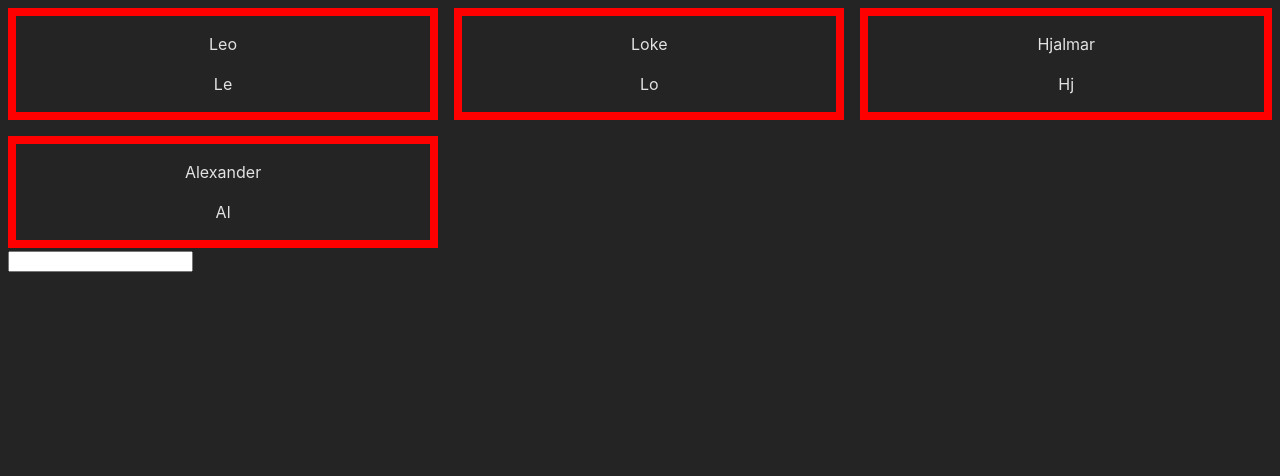
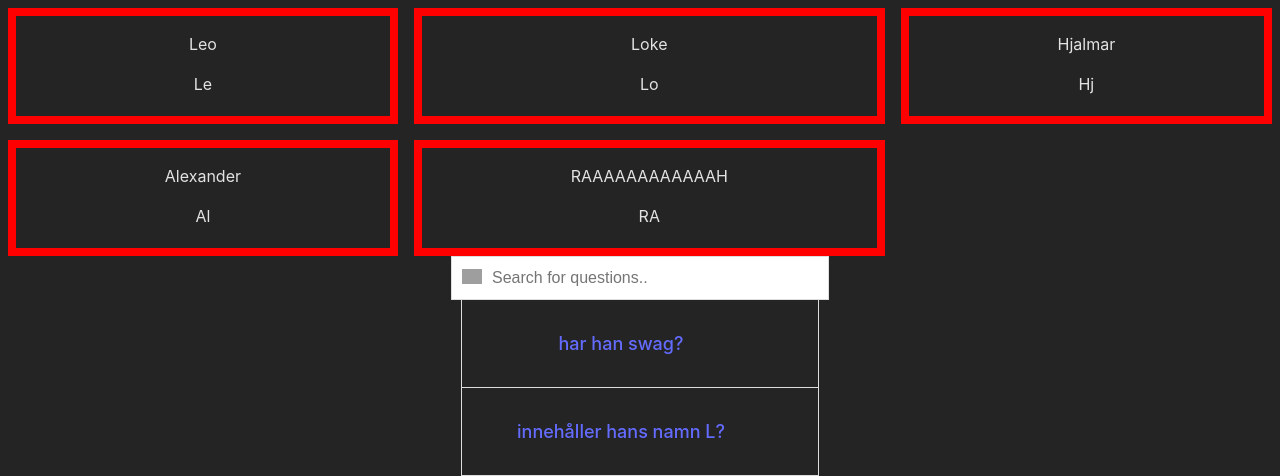
Before and after one commit to TE4-Umea/guess-who, a Vue app: page / in a window 1280 px wide. Shown: the top 476 px of the page. Built offline with nearby package versions, Linux system fonts and the light colour scheme; grey boxes are pictures that could not be loaded.

Commit message:
nästan sök function + frågor

```diff
--- a/src/App.vue
+++ b/src/App.vue
@@ -7,25 +7,137 @@
             </div>
         </div>
     </div>
-    <input>
+    <div id="searchField">
+        <input type="text" id="myInput" onkeyup="search()" placeholder="Search for questions.." />
+        <ul id="myUL">
+            <li v-for="(question, index) in  questions " :key="index" v-on:click="">
+                <a v-on:click="() => { runScript(question.command) }">
+                    <p>{{ question.text }}</p>
+                </a>
+            </li>
+        </ul>
+    </div>
 </template>
 
 <script>
+
 export default {
     data() {
         return {
             characters: [
-                { name: "Leo", text: "Le", isHidden: false },
-                { name: "Loke", text: "Lo", isHidden: false },
-                { name: "Hjalmar", text: "Hj", isHidden: false },
-                { name: "Alexander", text: "Al", isHidden: false },
+                { name: "Leo", text: "Le", isHidden: false, swag: false },
+                { name: "Loke", text: "Lo", isHidden: false, swag: false },
+                { name: "Hjalmar", text: "Hj", isHidden: false, swag: false },
+                { name: "Alexander", text: "Al", isHidden: false, swag: true },
+                { name: "RAAAAAAAAAAAAH", text: "RA", isHidden: false, swag: true },
+            ],
+            questions: [
+                { text: "har han swag?", command: "characters.map(character => { if (!character.swag) { character.isHidden = true } })" },
+                { text: "innehåller hans namn L?", command: "characters.map(character => { character.isHidden = !character.isHidden })" },
             ]
         };
+    },
+    methods: {
+        valert(at) {
+            alert(at)
+        },
+        search() {
+            // Declare variables
+            let input, filter, ul, li, a, i, txtValue;
+            input = document.getElementById("myInput");
+            filter = input.value.toUpperCase();
+            ul = document.getElementById("myUL");
+            li = ul.getElementsByTagName("li");
+
+            // Loop through all list items, and hide those who don't match the search query
+            for (i = 0; i < li.length; i++) {
+                a = li[i].getElementsByTagName("a")[0];
+                txtValue = a.textContent || a.innerText;
+                if (txtValue.toUpperCase().indexOf(filter) == 0) {
+                    li[i].style.display = "";
+                    li[i].classList.add("active");
+                } else {
+                    li[i].style.display = "none";
+                    li[i].classList.remove("active");
+                }
+            }
+        },
+        runScript(script) {
+            eval(script)
+        },
+        funcSoulBrother() { }
     },
 };
 </script>
 
 <style>
+#searchField {
+    text-align: center;
+}
+
+#myInput {
+    background-image: url('https://img.uxwing.com/wp-content/themes/uxwing/download/user-interface/search-icon.png');
+    /* Add a search icon to input */
+    background-position: 10px 12px;
+    /* Position the search icon */
+    background-repeat: no-repeat;
+    /* Do not repeat the icon image */
+    background-size: 20px;
+    /* Full-width */
+    font-size: 16px;
+    /* Increase font-size */
+    padding: 12px 20px 12px 40px;
+    /* Add some padding */
+    border: 1px solid #ddd;
+    /* Add a grey border */
+    /*margin-bottom: 12px; /* Add some space below the input */
+    width: 25%;
+}
+
+#myUL {
+    /* Remove default list styling */
+    width: 28.4%;
+    list-style-type: none;
+    padding: 0px;
+    margin-top: 0;
+    margin-left: auto;
+    margin-right: auto;
+}
+
+#myUL li a {
+    border: 1px solid #ddd;
+    /* Add a border to all links */
+    margin-top: -1px;
+    /* Prevent double borders */
+    /* Grey background color */
+    padding: 12px;
+    /* Add some padding */
+    padding-right: 50px;
+    text-decoration: none;
+    /*Seth was here*/
+    /* Remove default text underline */
+    font-size: 18px;
+    /* Increase the font-size */
+    display: block;
+    /* Make it into a block element to fill the whole list */
+    size: 100%;
+}
+
+#myUL li:hover {
+    background-color: #505050;
+    /* Add a hover effect to all links, except for headers */
+}
+
+a {
+    font-weight: 500;
+    color: #646cff;
+    text-decoration: inherit;
+}
+
+a:hover {
+    color: #535bf2;
+}
+
 .grid {
     display: grid;
     grid-template-columns: auto auto auto;
@@ -35,5 +147,6 @@ export default {
 .grid div {
     border: 4px solid red;
     text-align: center;
+    min-height: 100px;
 }
 </style>
```
